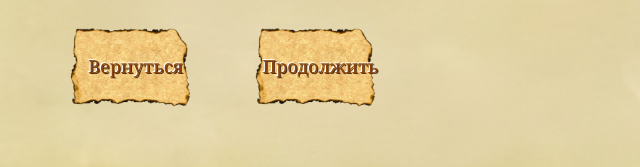
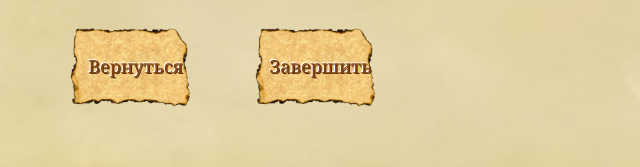
Before and after one commit to itmo-kulibin/kulibin-3, a website: page public/third_section.html in a window 1280 px wide. Shown: the part 937-1104 px from the top of the page, 412-1052 px from the left. Drawn offline with Linux system fonts and the light colour scheme.

Commit message:
fix: renamed the last button

```diff
--- a/public/third_section.html
+++ b/public/third_section.html
@@ -355,7 +355,7 @@
 
       <button class="paper-btn" id="nextButton">
         <img src="img/buttom/16.png" alt="Пергамент" class="paper-bg">
-        <span class="btn-text" id="nextText">Продолжить</span>
+        <span class="btn-text" id="nextText">Завершить</span>
       </button>
     </div>
     <script>
```
